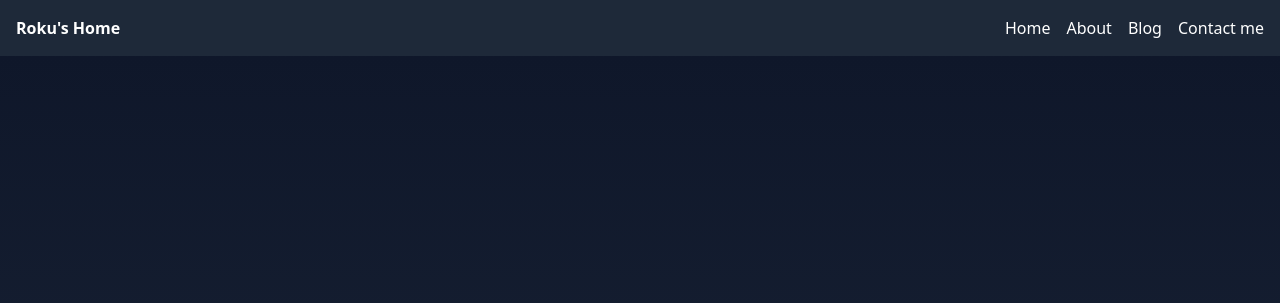
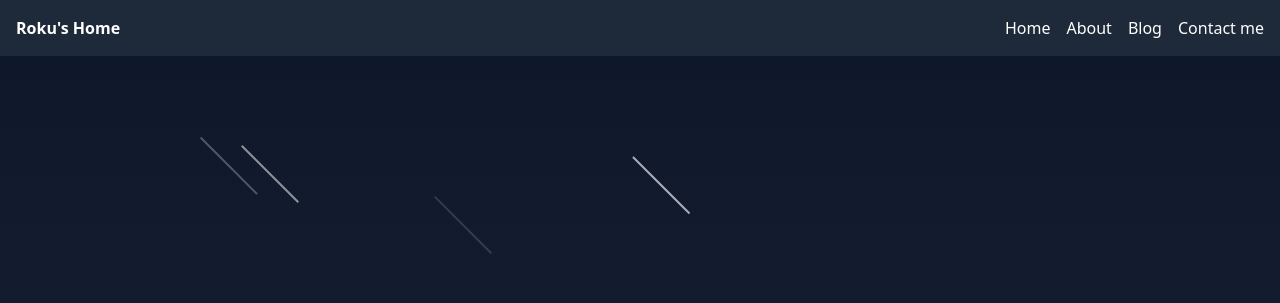
Before and after one commit to RokuSennyou/RokuSennyou.github.io, a Next.js app: page / in a window 1280 px wide. Shown: the top 303 px of the page. Built offline with nearby package versions, Linux system fonts and the light colour scheme.

Commit message:
fix(shootingstar): finally make shooting star run truelygit add .!

```diff
--- a/src/components/ShootingStar.tsx
+++ b/src/components/ShootingStar.tsx
@@ -1,45 +1,66 @@
 "use client";
 import { useEffect, useState } from "react";
 
+type Meteor = {
+  id: number;
+  top: number;
+  left: number;
+  duration: number;
+};
+
 export default function ShootingStar() {
-  const [visible, setVisible] = useState(false);
+  const [meteors, setMeteors] = useState<Meteor[]>([]);
 
   useEffect(() => {
     const interval = setInterval(() => {
-      setVisible(true);
-      setTimeout(() => setVisible(false), 1000);
-    }, 10000);
-
+      setMeteors((prev) => {
+        const count = Math.floor(Math.random() * 2) + 1;
+        const newMeteors: Meteor[] = [];
+        for (let i = 0; i < count; i++) {
+          newMeteors.push({
+            id: Date.now() + i,
+            top: Math.random() * 20,
+            left: Math.random() * 60,
+            duration: 1 + Math.random() * 0.7,
+          });
+        }
+        return [...prev, ...newMeteors].slice(-30);
+      });
+    }, 500);
     return () => clearInterval(interval);
   }, []);
 
   return (
-    visible && (
-      <div className="absolute top-0 left-0 w-screen h-screen pointer-events-none z-0">
-        <div className="shooting-star" />
+    <div className="absolute inset-0 pointer-events-none z-0 overflow-hidden">
+      {meteors.map((m) => (
+        <div
+          key={m.id}
+          className="absolute w-[2px] h-20 bg-white opacity-80"
+          style={{
+            top: `${m.top}%`,
+            left: `${m.left}%`,
+            animation: `meteor-move-45deg-${m.id} ${m.duration}s linear forwards`,
+          }}
+        />
+      ))}
       <style jsx>{`
-          .shooting-star {
-            position: absolute;
-            top: 10%;
-            left: 10%;
-            width: 150px;
-            height: 2px;
-            background: linear-gradient(90deg, white, transparent);
-            animation: shoot 1s linear;
-          }
-
-          @keyframes shoot {
+        ${meteors
+          .map(
+            (m) => `
+            @keyframes meteor-move-45deg-${m.id} {
               0% {
-              transform: translate(0, 0) rotate(45deg);
+                transform: rotate(-45deg) translate(0, 0);
                 opacity: 1;
               }
               100% {
-              transform: translate(500px, 500px) rotate(45deg);
+                transform: rotate(-45deg) translate(0, 200px);
                 opacity: 0;
               }
             }
+          `
+          )
+          .join("\n")}
       `}</style>
     </div>
-    )
   );
 }
```
Lines whose indentation alone changed are shown as unchanged.
